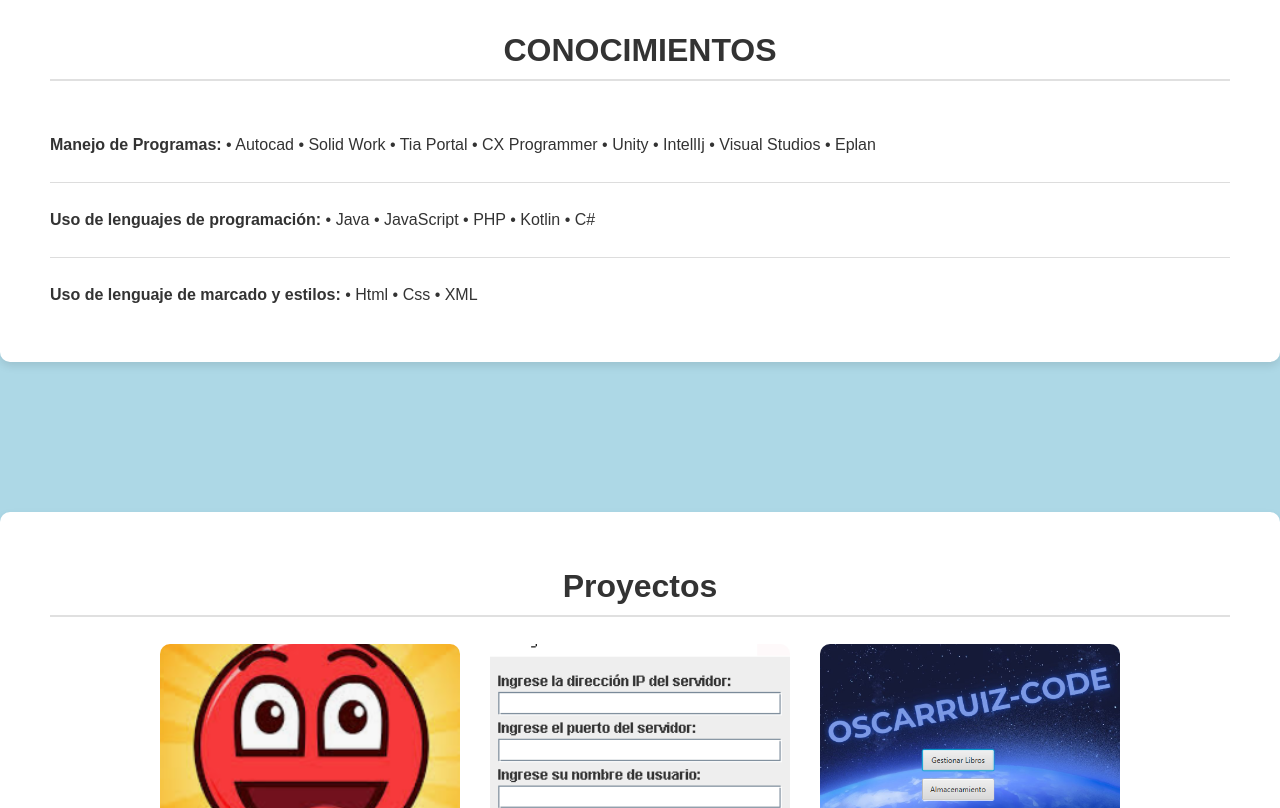
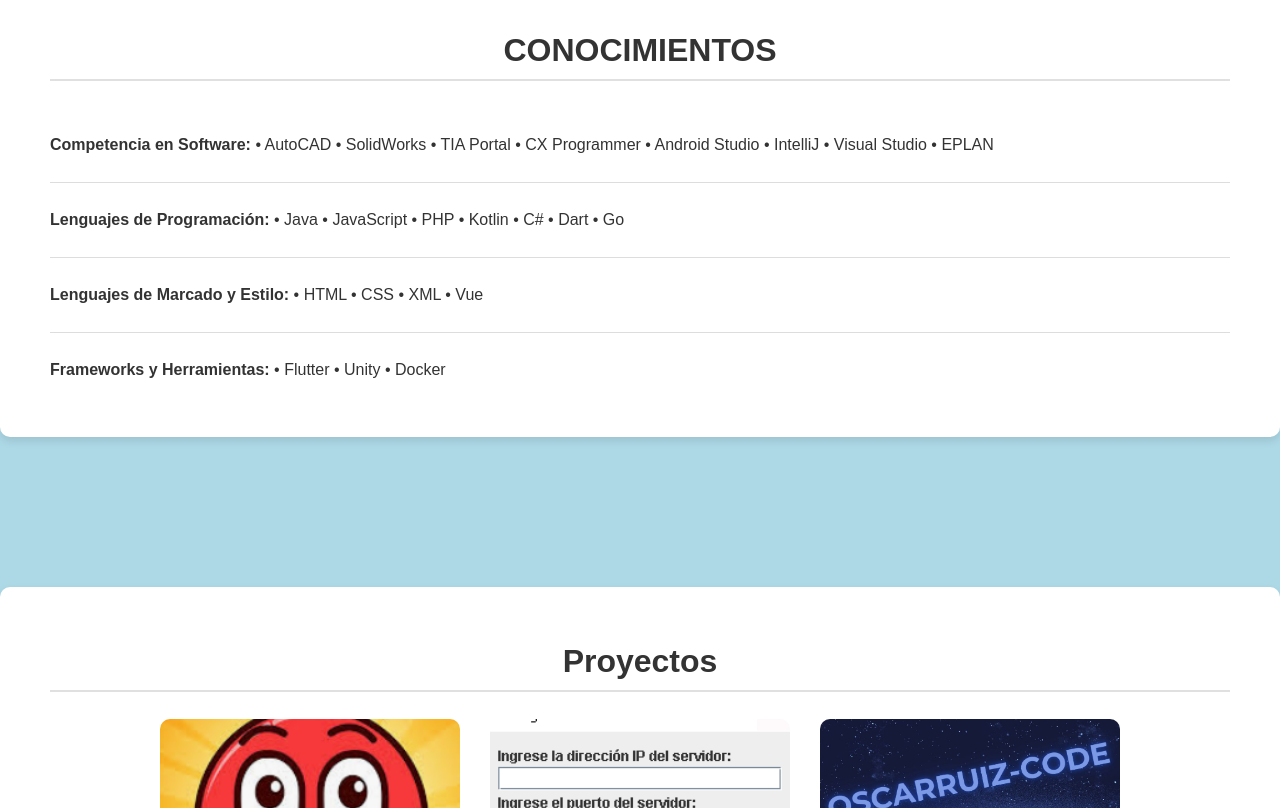
Before and after one commit to oscarruiz-code/oscarruiz-code.github.io, a plain HTML site: page index.html in a window 1280 px wide. Shown: the part 1120-1928 px from the top of the page. Drawn offline with nearby package versions, Linux system fonts and the light colour scheme.

Commit message:
Update index.html

```diff
--- a/index.html
+++ b/index.html
@@ -64,13 +64,16 @@
         <h2>CONOCIMIENTOS</h2>
         <ul class="conocimientos-list">
           <li>
-                <p><strong>Manejo de Programas:</strong> • Autocad • Solid Work • Tia Portal • CX Programmer • Unity • IntellIj • Visual Studios • Eplan</p>
+            <p><strong>Competencia en Software:</strong> • AutoCAD • SolidWorks • TIA Portal • CX Programmer • Android Studio • IntelliJ • Visual Studio • EPLAN</p>
           </li>
           <li>
-                <p><strong>Uso de lenguajes de programación:</strong> • Java • JavaScript • PHP • Kotlin • C#</p>
+            <p><strong>Lenguajes de Programación:</strong> • Java • JavaScript • PHP • Kotlin • C# • Dart • Go</p>
           </li>
           <li>
-                <p><strong>Uso de lenguaje de marcado y estilos:</strong> • Html • Css • XML</p>
+            <p><strong>Lenguajes de Marcado y Estilo:</strong> • HTML • CSS • XML • Vue</p>
+          </li>
+          <li>
+            <p><strong>Frameworks y Herramientas:</strong> • Flutter • Unity • Docker</p>
           </li>
         </ul>
     </div>
```
Lines whose indentation alone changed are shown as unchanged.
